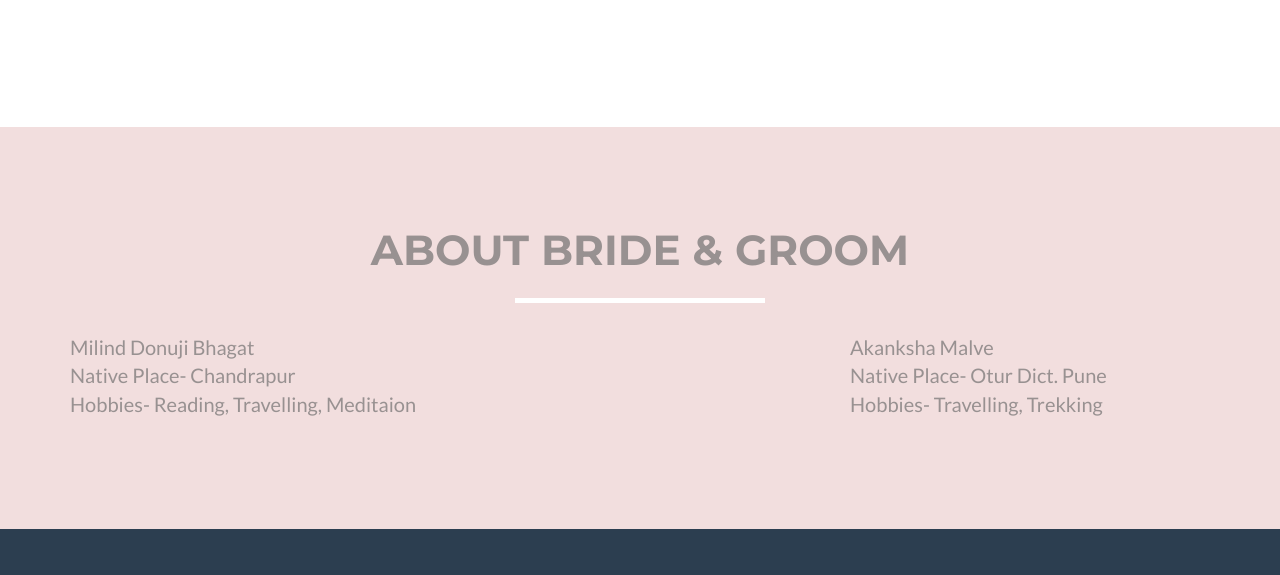
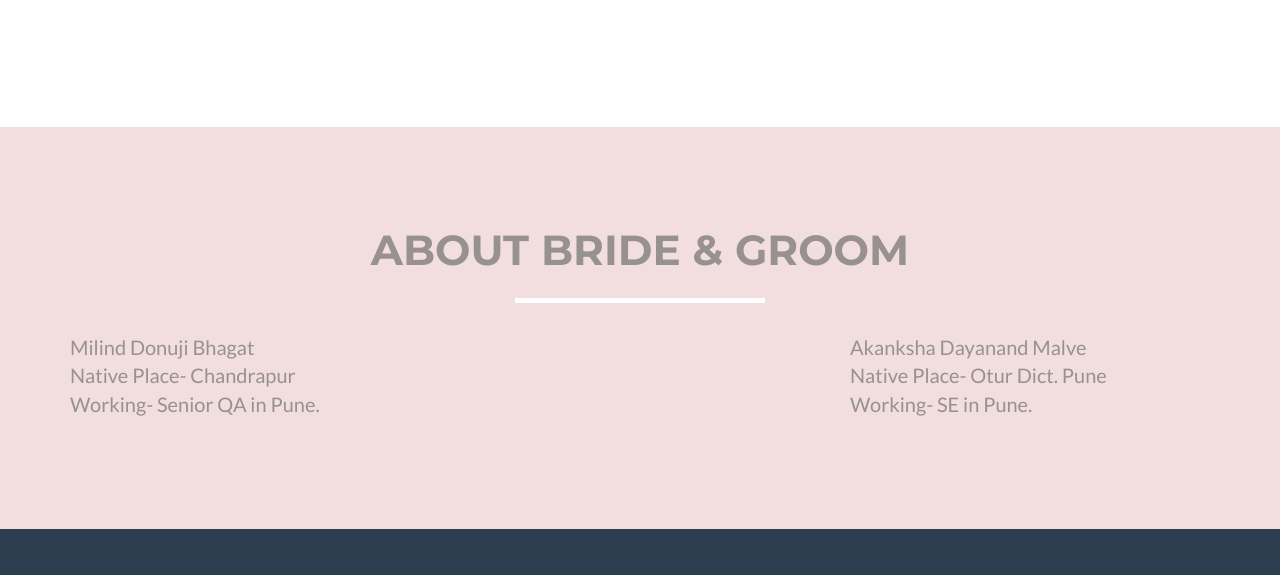
Before and after one commit to akankshamalve/test, a website: page index.html in a window 1280 px wide. Shown: the part 1262-1837 px from the top of the page. Drawn offline with nearby package versions, Linux system fonts and the light colour scheme.

Commit message:
jod description added

```diff
--- a/index.html
+++ b/index.html
@@ -135,13 +135,13 @@
             </div>
             <div class="row">
                 <div class="col-lg-4">
-                    <p>Milind Donuji Bhagat<br/>Native Place- Chandrapur<br/>Hobbies- Reading, Travelling, Meditaion</p>
+                    <p>Milind Donuji Bhagat<br/>Native Place- Chandrapur<br/>Working- Senior QA in Pune.</p>
                 </div>
                  <div class="col-lg-4">
 
                 </div>
                 <div class="col-lg-4">
-                    <p>Akanksha Malve<br/>Native Place- Otur Dict. Pune<br/>Hobbies- Travelling, Trekking</p>
+                    <p>Akanksha Dayanand Malve<br/>Native Place- Otur Dict. Pune<br/>Working- SE in Pune.</p>
                 </div>
             </div>
         </div>
```
